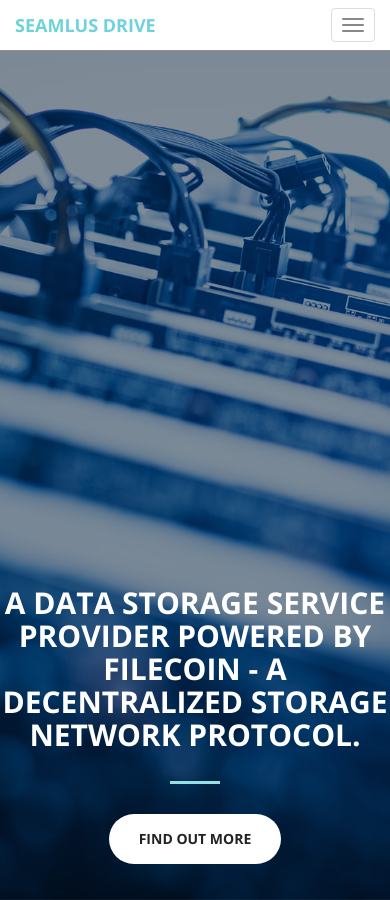
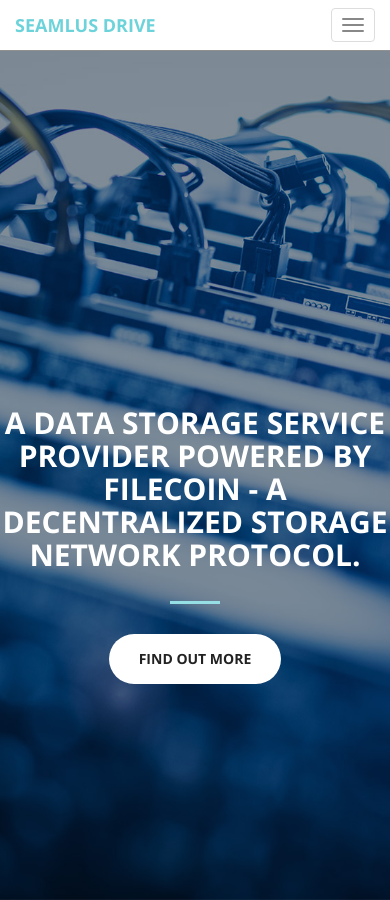
Before and after one commit to Seamlus/seamlus-jekyll, a Jekyll site: the page built from index.html, in a window 390 px wide and 900 px high. Built offline with Jekyll 4.4.1, drawn with Linux system fonts in a browser that asks for light colours.

Commit message:
Update mobile style

```diff
--- a/_sass/_base.scss
+++ b/_sass/_base.scss
@@ -234,7 +234,7 @@ header {
           }
         .header-content {
             position: absolute;
-            top: 75%;
+            top: 55%;
             -webkit-transform: translateY(-50%);
             -ms-transform: translateY(-50%);
             transform: translateY(-50%);
```
